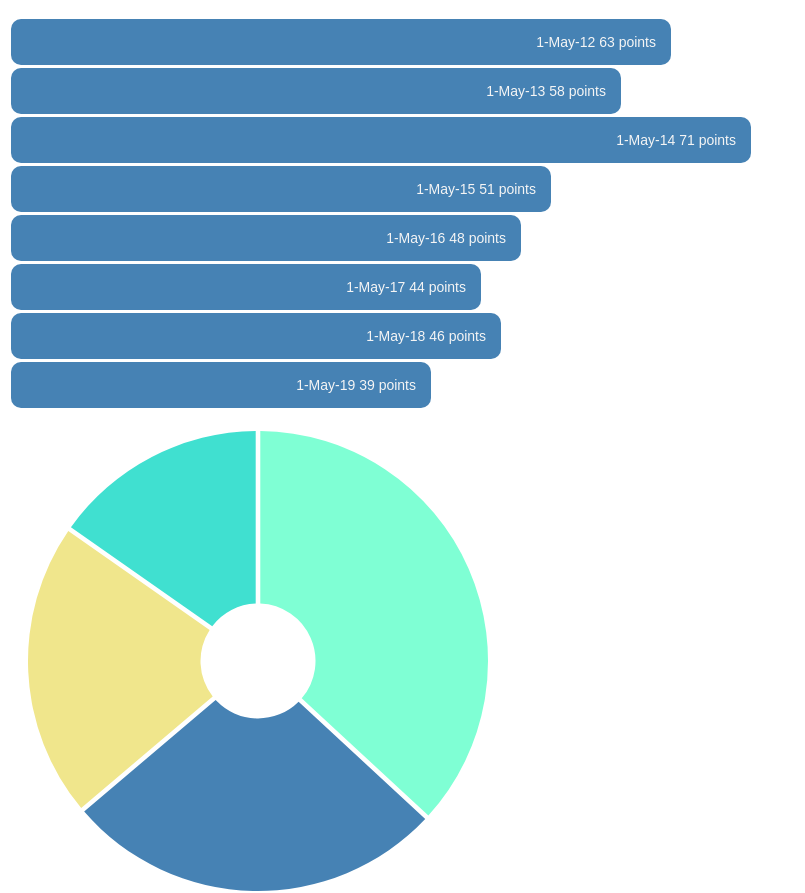
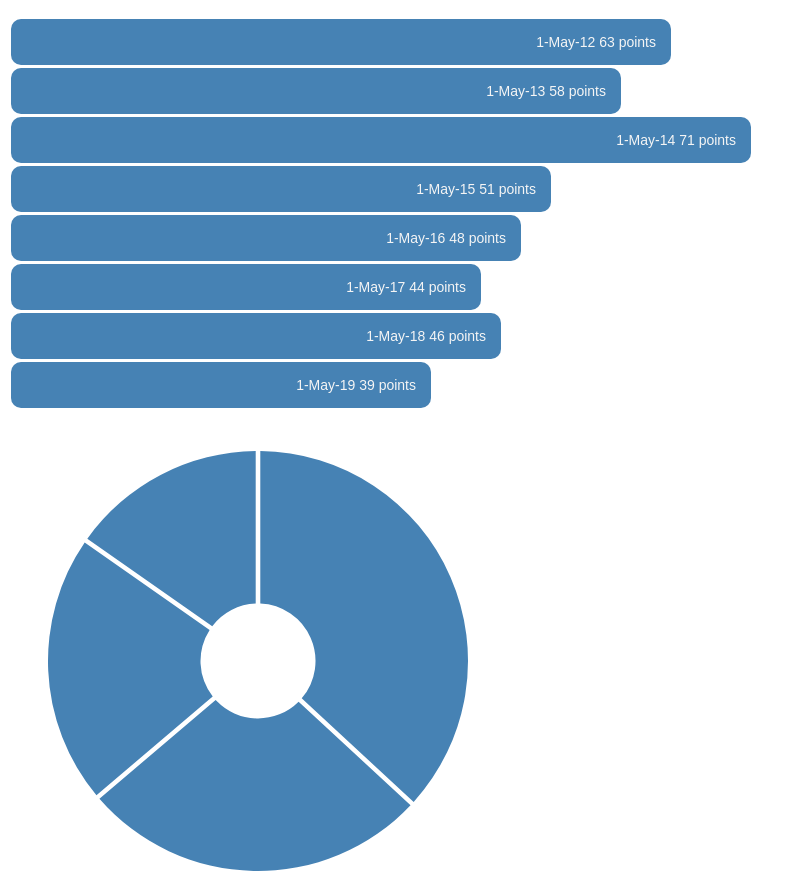
Before and after one commit to dextermoran/d3-learning, a plain HTML site: page index.html in a window 1280 px wide. Shown: the part 61-954 px from the top of the page, without its empty margins (0-805 px from the left). Drawn offline with nearby package versions, Linux system fonts and the light colour scheme.

Commit message:
fix broken d3

```diff
--- a/index.html
+++ b/index.html
@@ -34,41 +34,12 @@
             transition: color 2s;
         }
 
-        #pie #user0 {
+        #pie {
             fill: steelblue;
             transition: fill 250ms linear;
             transition-delay: 150ms;
         }
 
-        #pie #user1 {
-            fill: turquoise;
-            transition: fill 250ms linear;
-            transition-delay: 150ms;
-        }
-
-        #pie #user2 {
-            fill: khaki;
-            transition: fill 250ms linear;
-            transition-delay: 150ms;
-        }
-
-        #pie #user3 {
-            fill: aquamarine;
-            transition: fill 250ms linear;
-            transition-delay: 150ms;
-        }
-
-        #pie #user4 {
-            fill: teal;
-            transition: fill 250ms linear;
-            transition-delay: 150ms;
-        }
-
-        #pie #user5 {
-            fill: lightgreen;
-            transition: fill 250ms linear;
-            transition-delay: 150ms;
-        }
 
         .legend rect {
             fill: white;
--- a/pie.js
+++ b/pie.js
@@ -8,6 +8,7 @@
 // pass in an array of hashes?
 
 // var data = [5, 8, 13, 21, 34, 55, 89];
+var data = [5, 8, 13, 21, 34, 55, 89];
 var data = [{
     username: "dom",
     points: 80
@@ -45,7 +46,6 @@ function popoutPie(data, width, height) {
 
     var arc = d3.svg.arc()
         .padRadius(outerRadius)
-        .outerRadius(outerRadius)
         .innerRadius(innerRadius);
 
     var svg = d3.select("body").append("svg")
@@ -53,149 +53,19 @@ function popoutPie(data, width, height) {
         .attr("height", height)
         .attr("id", function() {
             return "pie"
-        }).attr("class", "legend")
+        })
         .append("g")
         .attr("transform", "translate(" + width / 2 + "," + height / 2 + ")");
 
-    var counter = 0
-
     svg.selectAll("path")
         .data(pie(points))
-        .enter().append("path").attr("id", function(d, i) {
-            return "user" + i;
-        })
+        .enter().append("path")
         .each(function(d) {
             d.outerRadius = outerRadius - 20;
         })
         .attr("d", arc)
-        .on("click", arcTween(outerRadius, 0))
-        .text(function(d, i) {
-            return usernames[i];
-        }).style("color", "red")
-        .on("mouseout", arcTween(outerRadius - 20, 150))
-        .text(function(d, i) {
-            return usernames[i];
-        }).style("color", "red");
-
-    d3.select("body").append("p")
-        .text(function(d, i) {
-            return usernames[i];
-        })
-        .style("color", "gray");
-
-
-    // more testing --------------------------------
-
-    var legendRectSize = 18;
-    var legendSpacing = 4;
-
-    var color = d3.scale.ordinal()
-        .range(['#A60F2B', '#648C85', '#B3F2C9', '#528C18', '#C3F25C']);
-
-    var legend = svg.selectAll('.legend')
-        .data(color.domain())
-        .enter()
-        .append('g')
-        .attr('class', 'legend')
-        .attr('transform', function(d, i) {
-            var height = legendRectSize + legendSpacing;
-            var offset = height * color.domain().length / 2;
-            var horz = -2 * legendRectSize;
-            var vert = i * height - offset;
-            return 'translate(' + horz + ',' + vert + ')';
-        });
-
-    console.log(legend.append('rect')
-        .attr('width', legendRectSize)
-        .attr('height', legendRectSize)
-        .style('fill', color)
-        .style('stroke', color))
-
-    legend.append('text')
-        .attr('x', legendRectSize + legendSpacing)
-        .attr('y', legendRectSize - legendSpacing)
-        .text(function(d,i) {
-            return usernames[i];
-        });
-
-    //testing--------------------------
-
-
-
-
-    // svg.append("g")
-    //     .attr("class", "labels");
-    // svg.append("g")
-    //     .attr("class", "lines");
-    // svg.append("g")
-    //     .attr("class", "slices");
-    //
-    // var key = function(d, i) {
-    //     return usernames[i];
-    // };
-    //
-    // var text = svg.select(".labels").selectAll("text")
-    //     .data(pie(points), key);
-    //
-    // text.enter()
-    //     .append("text")
-    //     .attr("dy", ".7em")
-    //     .text(function(d, i) {
-    //         return usernames[i];
-    //     });
-    //
-    // var radius = Math.min(width, height) / 2;
-    //
-    //
-    // var outerArc = d3.svg.arc()
-    //     .innerRadius(radius * 0.9)
-    //     .outerRadius(radius * 0.9);
-    //
-    //
-    // function midAngle(d) {
-    //     return d.startAngle + (d.endAngle - d.startAngle) / 2;
-    // }
-    //
-    // text.transition().duration(1000)
-    //     .attrTween("transform", function(d) {
-    //         this._current = this._current || d;
-    //         var interpolate = d3.interpolate(this._current, d);
-    //         this._current = interpolate(0);
-    //         return function(t) {
-    //             var d2 = interpolate(t);
-    //             var pos = outerArc.centroid(d2);
-    //             pos[0] = radius * (midAngle(d2) < Math.PI ? 1 : -1);
-    //             return "translate(" + pos + ")";
-    //         };
-    //     });
-    //
-    //
-    // text.exit()
-    //     .remove();
-    //
-    // var polyline = svg.select(".lines").selectAll("polyline")
-    //     .data(pie(points), key);
-    //
-    // polyline.enter()
-    //     .append("polyline");
-    //
-    // polyline.transition().duration(1000)
-    //     .attrTween("points", function(d) {
-    //         this._current = this._current || d;
-    //         var interpolate = d3.interpolate(this._current, d);
-    //         this._current = interpolate(0);
-    //         return function(t) {
-    //             var d2 = interpolate(t);
-    //             var pos = outerArc.centroid(d2);
-    //             pos[0] = radius * 0.95 * (midAngle(d2) < Math.PI ? 1 : -1);
-    //             return [arc.centroid(d2), outerArc.centroid(d2), pos];
-    //         };
-    //     });
-    //
-    // polyline.exit()
-    //     .remove();
-    //
-    //-------------------------------------------
+        .on("mouseover", arcTween(outerRadius, 0))
+        .on("mouseout", arcTween(outerRadius - 20, 150));
 
     function arcTween(outerRadius, delay) {
         return function() {
```
